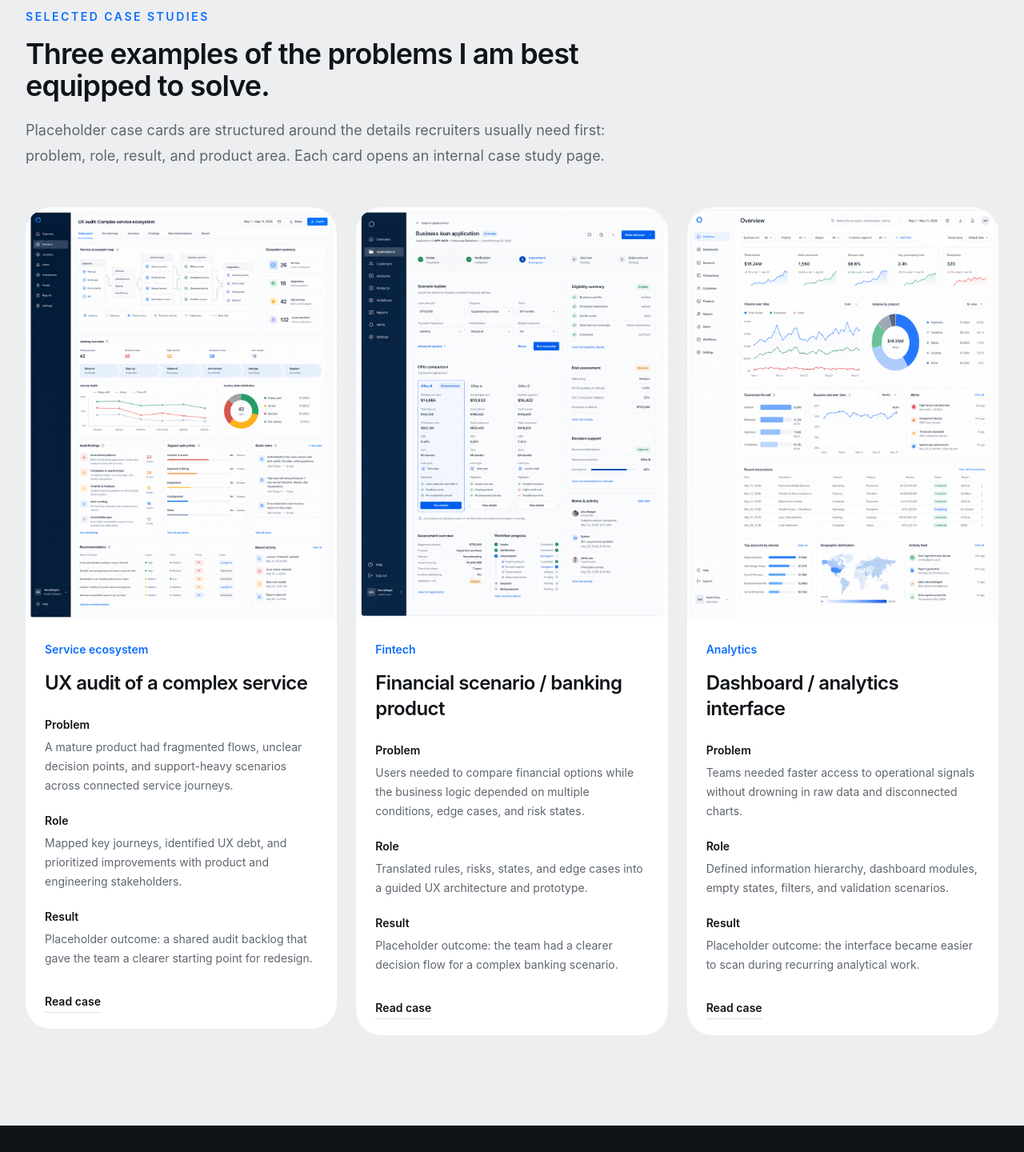
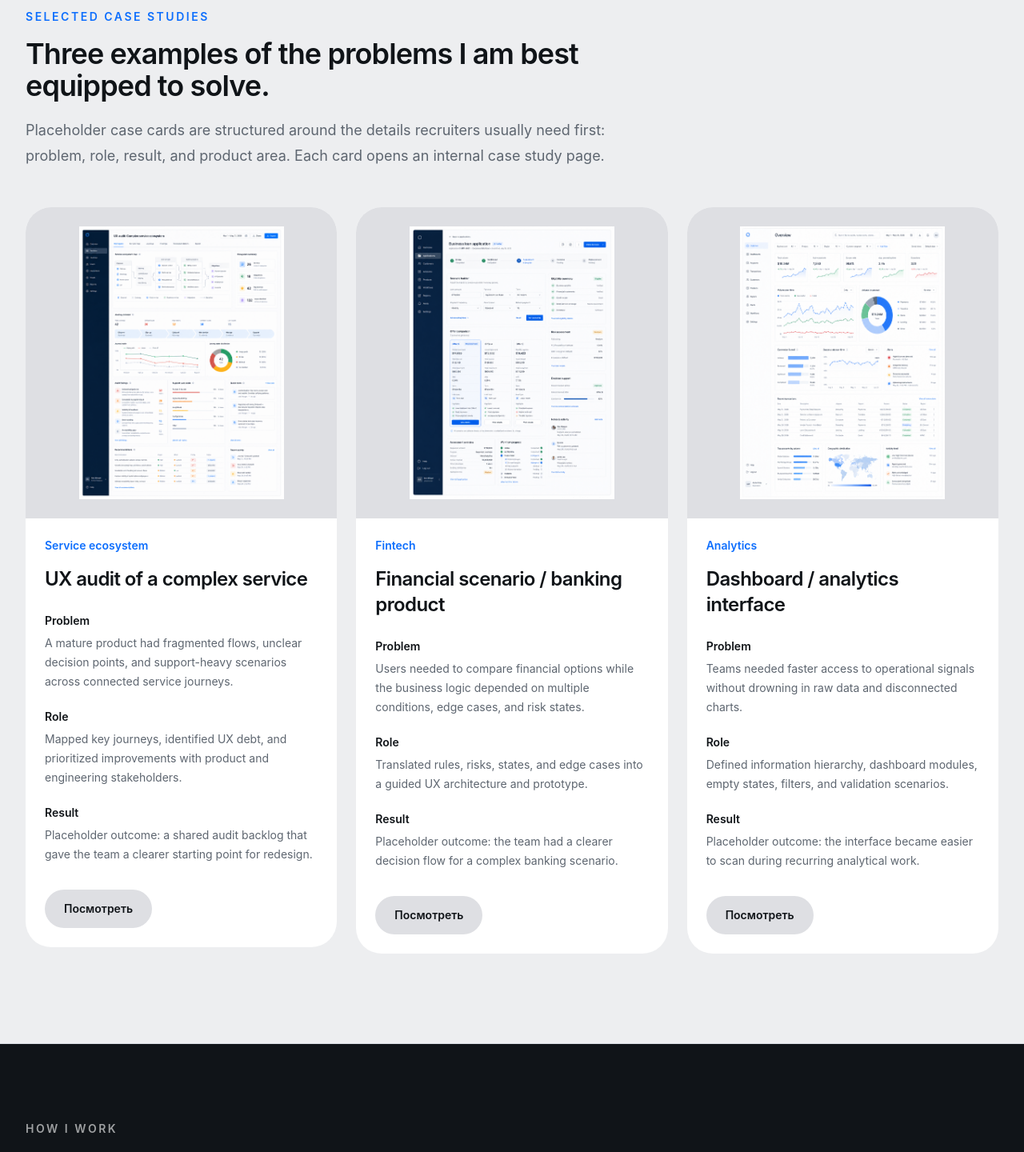
Before and after one commit to evgenyzhe/portfolio, a Next.js app: page / in a window 1280 px wide. Shown: the part 1616-3056 px from the top of the page at 80% size. Built offline with nearby package versions, Linux system fonts and the light colour scheme.

Commit message:
Изенили блок в кейсе и в карточках

```diff
--- a/app/case-studies/[slug]/page.tsx
+++ b/app/case-studies/[slug]/page.tsx
@@ -87,7 +87,7 @@ export default async function CaseStudyPage({ params }: CaseStudyPageProps) {
       </header>
 
       <article className="mx-auto max-w-7xl px-5 pb-16 pt-20 sm:px-8 sm:pb-20 sm:pt-20">
-        <div className="grid gap-10 lg:grid-cols-[0.9fr_1.1fr] lg:items-end">
+        <div className="grid gap-10 lg:grid-cols-[0.9fr_1.1fr] lg:items-start">
           <div>
             <LinkButton
               href="/"
--- a/components/case-card.tsx
+++ b/components/case-card.tsx
@@ -19,7 +19,8 @@ export function CaseCard({
       aria-label={`Open case study: ${title}`}
     >
       <article className="flex flex-col overflow-hidden rounded-[32px] bg-white transition-colors duration-200 group-hover:bg-[#f4f5f6] group-focus-visible:bg-[#f4f5f6]">
-        <div className="relative aspect-[3/4] w-full overflow-hidden bg-panel">
+        <div className="aspect-square w-full bg-panel p-6">
+          <div className="relative h-full w-full overflow-hidden">
             <Image
               src={getAssetPath(previewImage)}
               alt={`${title} interface preview`}
@@ -27,6 +28,7 @@ export function CaseCard({
               className="object-contain"
               sizes="(min-width: 1024px) 30vw, 100vw"
             />
+          </div>
         </div>
 
         <div className="flex flex-col p-6">
@@ -48,8 +50,8 @@ export function CaseCard({
               <dd className="mt-1 text-muted">{outcome[0]}</dd>
             </div>
           </dl>
-          <span className="mt-8 inline-flex w-fit items-center text-sm font-semibold text-ink underline decoration-line underline-offset-8 transition group-hover:decoration-ink">
-            Read case
+          <span className="mt-8 inline-flex min-h-12 w-fit items-center justify-center rounded-full bg-panel px-6 text-sm font-semibold text-ink transition-colors group-hover:bg-accent group-hover:text-white group-focus-visible:bg-accent group-focus-visible:text-white">
+            Посмотреть
           </span>
         </div>
       </article>
```
Lines whose indentation alone changed are shown as unchanged.
